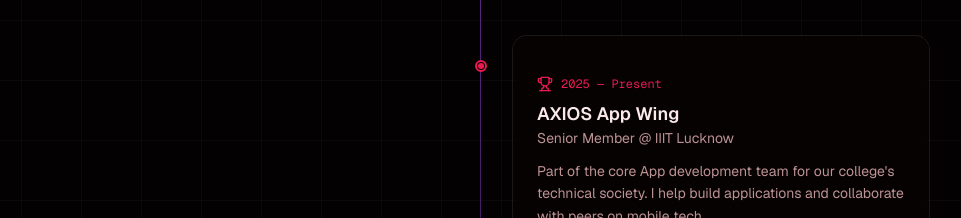
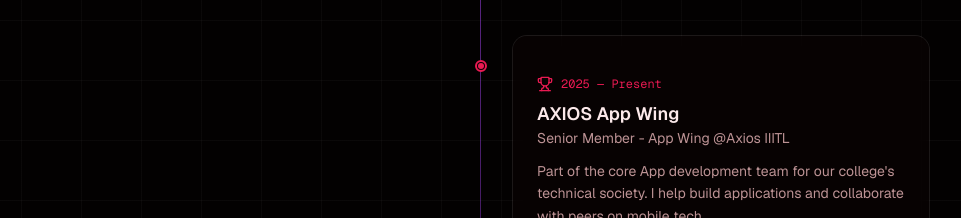
Before and after one commit to Kishan8548/portfolio, a Next.js app: page / in a window 1280 px wide. Shown: the part 6340-6558 px from the top of the page, without its empty margins (159-1120 px from the left). Built offline with nearby package versions, Linux system fonts and the light colour scheme.

Commit message:
content: update role to Senior Member - App Wing @Axios IIITL

```diff
--- a/src/data/experience.ts
+++ b/src/data/experience.ts
@@ -33,7 +33,7 @@
   },
   {
     title: "AXIOS App Wing",
-    subtitle: "Senior Member @ IIIT Lucknow",
+    subtitle: "Senior Member - App Wing @Axios IIITL",
     period: "2025 — Present",
     description:
       "Part of the core App development team for our college's technical society. I help build applications and collaborate with peers on mobile tech.",
```
